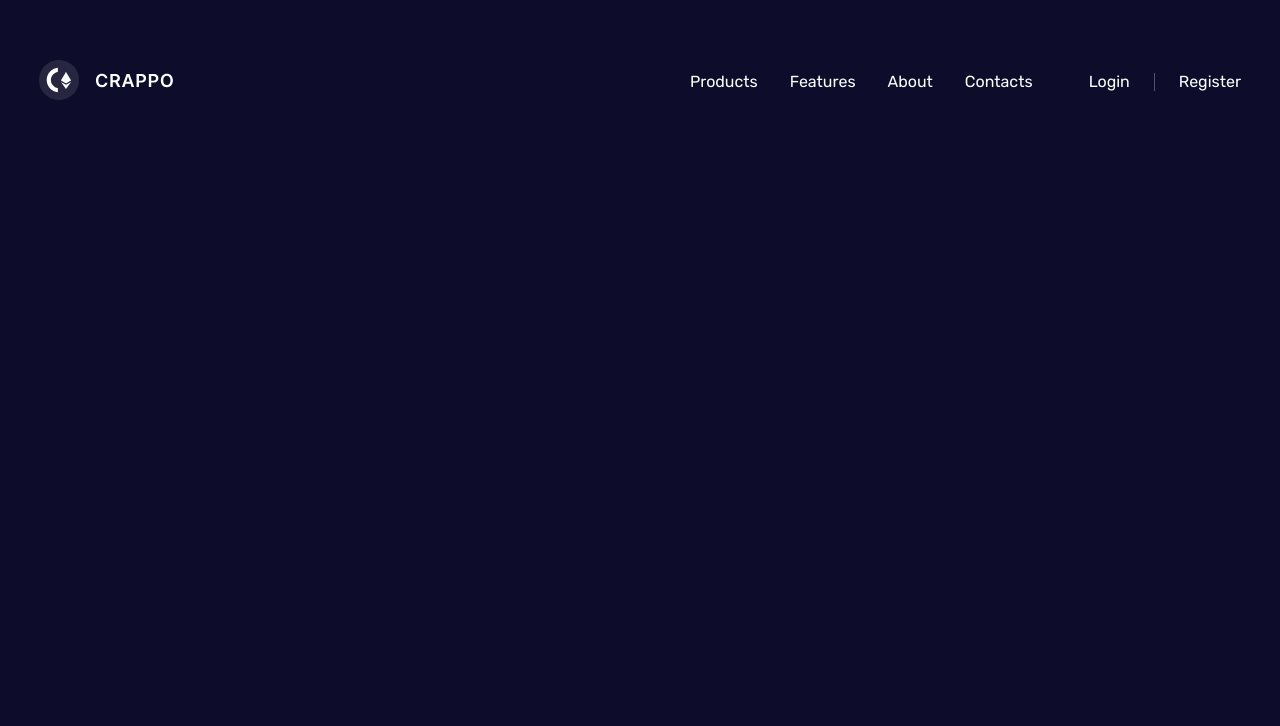
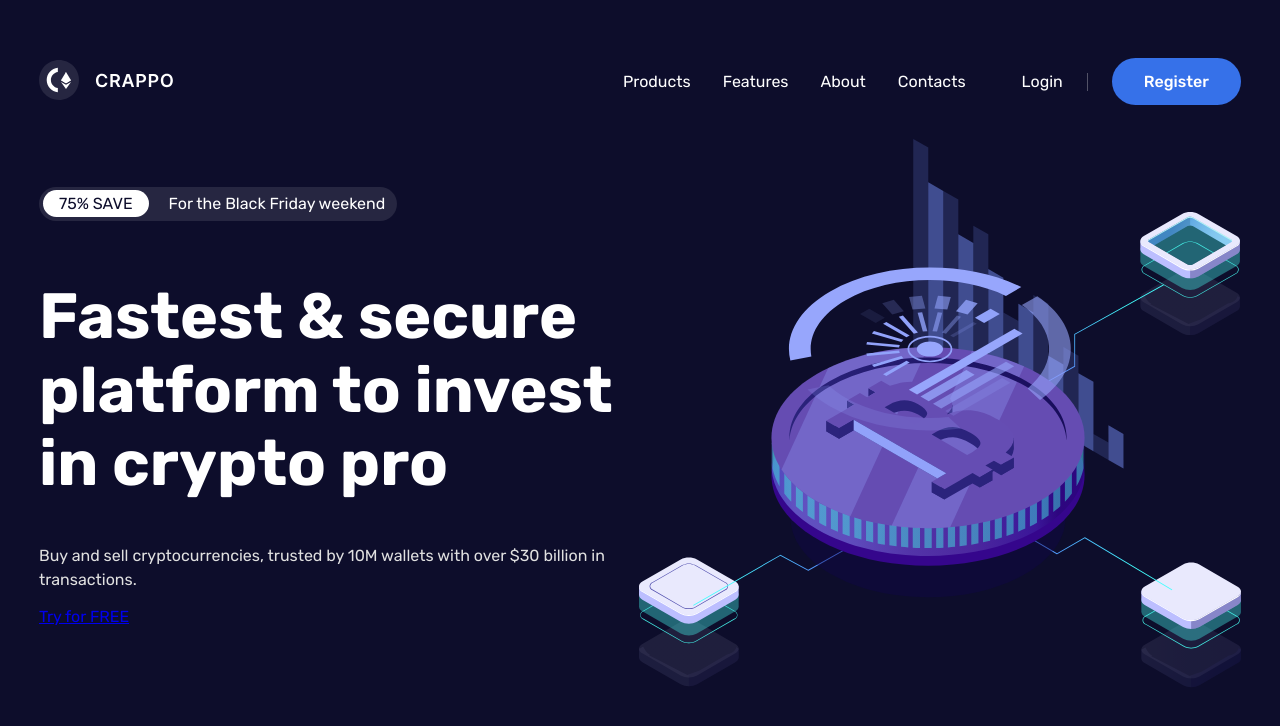
Before and after one commit to novozhilovsergeydisk/crappo, a plain HTML site: page index.html in a window 1280 px wide. Drawn offline with nearby package versions, Linux system fonts and the light colour scheme.

Commit message:
Modify files

```diff
--- a/index.html
+++ b/index.html
@@ -52,8 +52,29 @@
             </ul>
         </nav>
     </header>
-    <main>
+    <section>
+        <div class="wrapper">
+            <div class="main">
+                <div class="main-text">
+                    <p class="main-text__sale">
+                        <span>75% SAVE</span>
+                        For the Black Friday weekend
+                    </p>
+                    <h1 class="main-text__title">
+                        Fastest & secure platform to invest in crypto pro
+                    </h1>
+                    <p class="main-text__description">
+                        Buy and sell cryptocurrencies, trusted by 10M wallets with over $30 billion in transactions.
+                    </p>
+                    <a href="#" class="main-text__link">Try for FREE</a>
+                </div>
 
-    </main>
+                <div class="main-img">
+                    <img src="/images/main.svg" class="main-img__image" alt="main">
+                </div>
+            </div>
+
+        </div>
+    </section>
 </body>
 </html>
--- a/styles/style.css
+++ b/styles/style.css
@@ -3,6 +3,7 @@
 :root {
     --dark: #0D0D2B;
     --white: #FFFFFF;
+    --white-rgb: 255,255,255;
     --blue: #3671E9;
     --purple: #2B076E;
 }
@@ -32,7 +33,7 @@ body {
     margin-left: 32px;
 }
 .nav-item--login {
-    margin-left: 56px !important;
+    margin-left: 56px;
     padding-right: 24px;
     border-right: 1px solid rgba(242,242,242,0.3);
 }
@@ -43,7 +44,62 @@ body {
     color: var(--white);
     text-decoration: none;
     font-size: 16px;
+    transition: .2s ease color;
+}
+.nav-link:hover {
+    color: var(--blue);
 }
 .nav-item--login {
     font-weight: 500px;
 }
+.nav-link--register {
+    background-color: var(--blue);
+    padding: 14px 32px;
+    border-radius: 32px;
+    font-weight: 500;
+    transition: .2s ease background-color;
+}
+.nav-link--register:hover {
+    color: var(--white);
+    background-color: var(--purple);
+}
+.wrapper {
+    max-width: 1202px;
+    padding-left: 15px;
+    padding-right: 15px;
+    margin: 0 auto;
+}
+.main {
+    display: flex;
+    align-items: center;
+}
+.main-text {
+    flex: 0 0 600px
+}
+.main-img {
+    flex-grow: 1;
+}
+.main-img__image {
+    width: 100%;
+}
+.main-text__sale {
+    background-color: rgba(var(--white-rgb), 0.1);
+    display: inline-block;
+    padding: 8px 12px 8px 4px;
+    border-radius: 32px;
+}
+.main-text__sale span {
+    background-color: var(--white);
+    color: var(--dark);
+    padding: 4px 16px;
+    border-radius: 32px;
+    margin-right: 16px;
+}
+.main-text__title {
+    font-size: 64px;
+    font-weight: 700;
+}
+.main-text__description {
+    color: #e0e0e0;
+    line-height: 1.5;
+}
```
